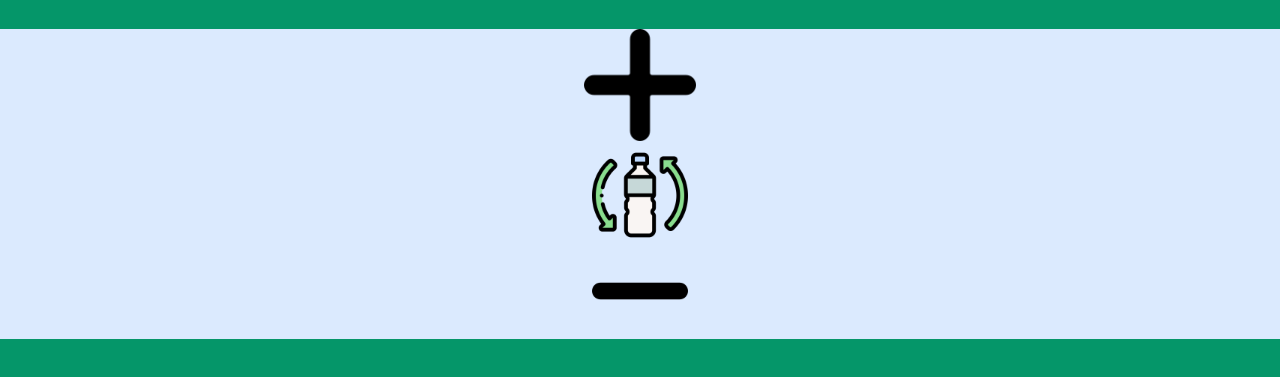
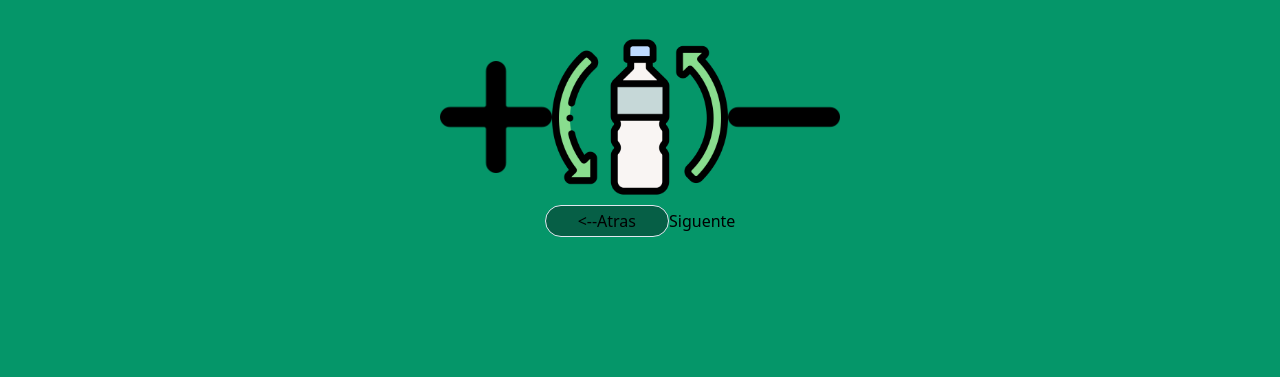
Before and after one commit to camila-duarte/JaRecycla, a plain HTML site: page templates/vista3.html in a window 1280 px wide. Shown: the part 89-466 px from the top of the page. Drawn offline with nearby package versions, Linux system fonts and the light colour scheme.

Commit message:
Update vista3.html

```diff
--- a/templates/vista3.html
+++ b/templates/vista3.html
@@ -24,12 +24,18 @@
         </nav>
     </header>
         <main>
-            <section class="place-items-center bg-blue-100">
+            <section class="bg-emerald-600 flex justify-center space around  ">
                 <button type="button"><div><a href=""><img src="../image/anadir.png" alt="Una botella menos" class="w-28 h-28"></a></div></button>
-                <div><a href=""><img src="../image/2424874.png" alt="Imagen de botella de plastico"class= w-24></a></div>
-                <div><a href=""><img src="../image/signo-menos-de-una-linea-en-posicion-horizontal.png" alt="Agregar una botella mas" class="w-24"></a></div>
-            </section>
+                <div><a href=""><img src="../image/2424874.png" alt="Imagen de botella de plastico"class="w-44 h-44"></a></div>
+                <button type="button"><div><a href=""><img src="../image/signo-menos-de-una-linea-en-posicion-horizontal.png" alt="Agregar una botella mas" class="w-28 h-28"></a></div></button>
+            </section class= >
         </main>
+        <div>
+            <article class="flex justify-center divide-white" >
+                <div><button class="h-8 px-8 rounded-full border border-slate-200 bg-emerald-800" type="button"><--Atras</button ></div>
+                <button type="button">Siguente</button>
+            </article>
+        </div>
 
 
 </body>
```
